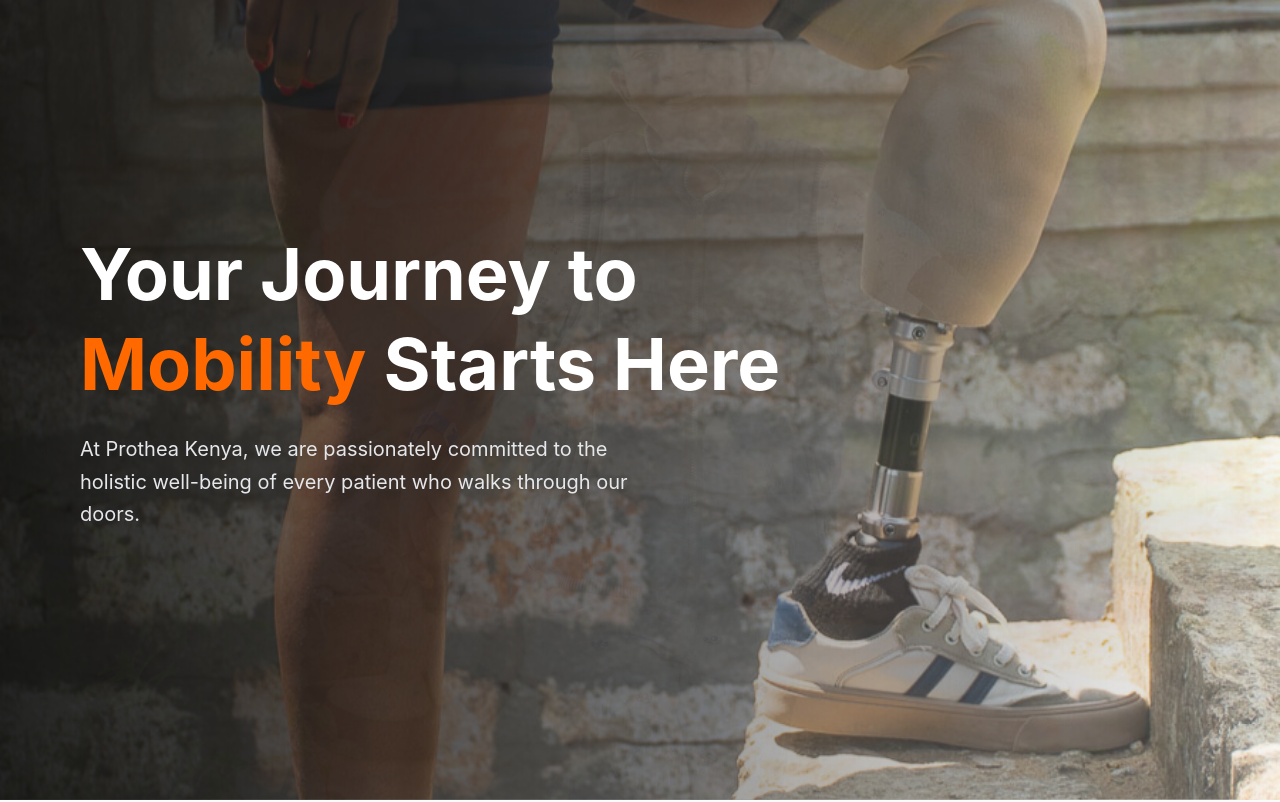
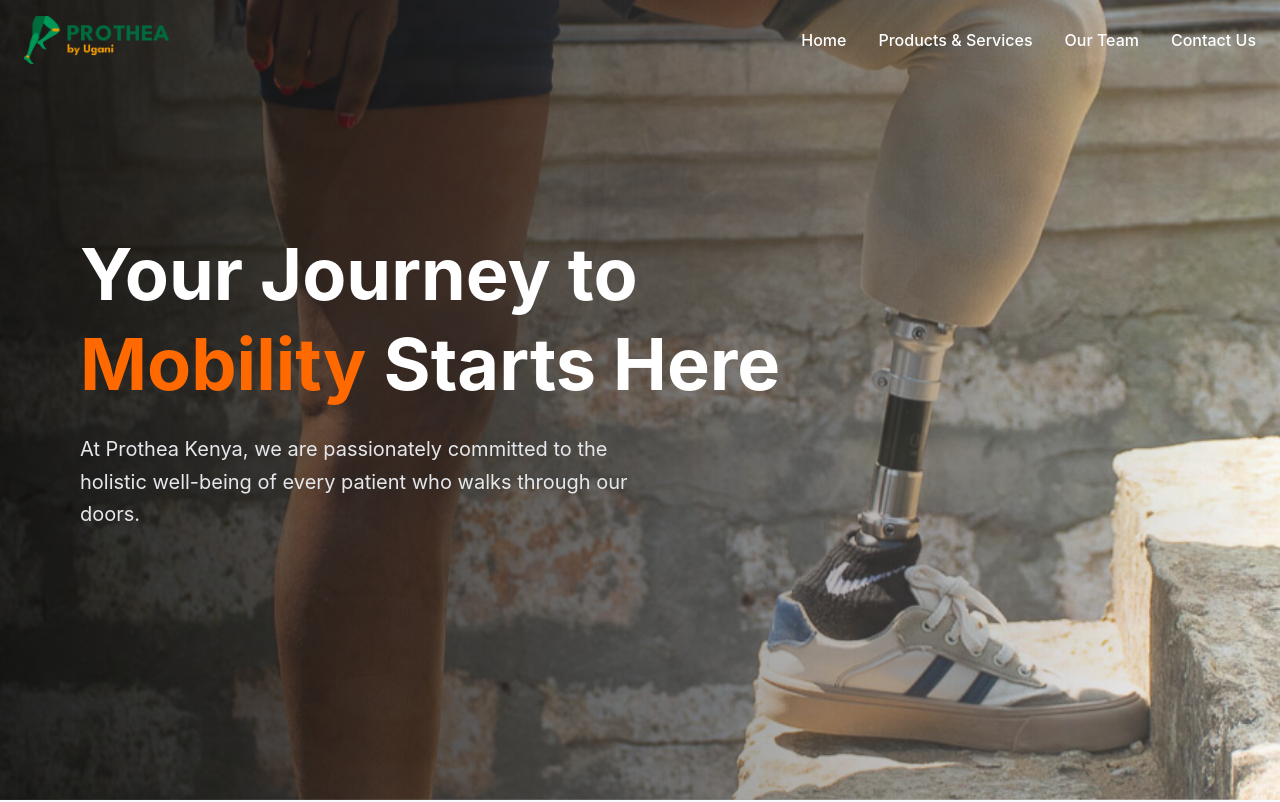
Before and after one commit to ronnybradlie-pixel/Prothea, a React (Vite) app: page / in a window 1280 px wide. Shown: the top 802 px of the page. Built offline with nearby package versions, Linux system fonts and the light colour scheme.

Commit message:
set up and add footer and the navbar on all pages and connecting them together

```diff
--- a/src/App.jsx
+++ b/src/App.jsx
@@ -1,16 +1,124 @@
 import { useState, useEffect } from 'react'
-import { BrowserRouter, Routes, Route, } from 'react-router-dom'
+import { BrowserRouter, Routes, Route,Navigate, Link, useLocation } from 'react-router-dom'
 import LandingPage from './Components/Landing'
+import Products from './Components/Products'
+import logo from './assets/Prothea logo.png';
 import './App.css'
+
+const Footer = () => {
+  return (
+    <footer className="bg-gray-900 text-white py-12 px-6 lg:px-24">
+      <div className="max-w-7xl mx-auto grid grid-cols-1 md:grid-cols-4 gap-12">
+
+        {/* Column 1: Brand */}
+        <div>
+          <div className="text-xl font-bold text-orange-500 mb-4">
+            PROTHEA<span className="text-white font-light text-sm ml-1">KENYA</span>
+          </div>
+          <p className="text-gray-400 text-sm leading-relaxed">
+            Restoring mobility, independence, and dignity through advanced 3D-printed prosthetic solutions in Nairobi.
+          </p>
+        </div>
+
+        {/* Column 2: Links */}
+        <div>
+          <h4 className="text-lg font-bold mb-6">Quick Links</h4>
+          <ul className="space-y-4 text-gray-400 text-sm">
+            <li><Link to="/" className="hover:text-orange-500 transition">Home</Link></li>
+            <li><Link to="/products" className="hover:text-orange-500 transition">Products & Services</Link></li>
+            <li><Link to="/ourteam" className="hover:text-orange-500 transition">Our Team</Link></li>
+            <li><Link to="/contact" className="hover:text-orange-500 transition">Contact Us</Link></li>
+          </ul>
+        </div>
+
+        {/* Column 3: Contact */}
+        <div>
+          <h4 className="text-lg font-bold mb-6">Contact Us</h4>
+          <ul className="space-y-4 text-gray-400 text-sm">
+            <li>📍 Kindaruma rd,Nairobi Kenya</li>
+            <li>📞 +254 700 345 822</li>
+            <li>✉️ info@prothea.co.ke</li>
+          </ul>
+        </div>
+
+        {/* Column 4: Partnership */}
+        <div>
+          <h4 className="text-lg font-bold mb-6">Partnered With</h4>
+          <p className="text-gray-400 text-sm">
+            A proud subsidiary of <strong>Ugani Prosthetics Technology</strong>.
+          </p>
+        </div>
+      </div>
+
+      <div className="max-w-7xl mx-auto border-t border-white mt-12 pt-8 text-center text-white text-xs">
+        <p>&copy; {new Date().getFullYear()} Prothea Kenya. All rights reserved.</p>
+      </div>
+    </footer>
+  );
+};
+
+// --- YOUR ORIGINAL NAVBARWRAPPER (UNCHANGED) ---
+const NavbarWrapper = () => {
+  const [isScrolled, setIsScrolled] = useState(false);
+  const location = useLocation();
+  const isHomePage = location.pathname === "/";
+
+  useEffect(() => {
+    const handleScroll = () => setIsScrolled(window.scrollY > 50);
+    window.addEventListener('scroll', handleScroll);
+    return () => window.removeEventListener('scroll', handleScroll);
+  }, []);
+
+  const navBg = (isHomePage && !isScrolled) ? 'bg-transparent' : 'bg-white shadow-lg py-2';
+  const textColor = (isHomePage && !isScrolled) ? 'text-white' : 'text-gray-700';
+
+  return (
+    <nav className={`fixed w-full z-50 transition-all duration-500 px-6 py-4 ${navBg}`}>
+      <div className="max-w-7xl mx-auto flex justify-between items-center">
+        <div className="flex items-center gap-3">
+          <img src={logo} alt="prothea logo" className="h-12 w-auto object-contain" />
+        </div>
+
+        <ul className={`hidden md:flex gap-8 font-medium items-center ${textColor}`}>
+          <li className="hover:text-orange-500 cursor-pointer transition">
+            <Link to="/">Home</Link>
+          </li>
+          <li className="hover:text-orange-500 cursor-pointer transition">
+            <Link to="/products">Products & Services</Link>
+          </li>
+          <li className="hover:text-orange-500 cursor-pointer transition">
+            <Link to="/ourteam">Our Team</Link>
+          </li>
+          <li className="hover:text-orange-500 cursor-pointer transition">
+            <Link to="/contact">Contact Us</Link>
+          </li>
+        </ul>
+      </div>
+    </nav>
+  );
+};
 
 function App() {
   return (
     <BrowserRouter>
-      <Routes>
-        <Route path="/" element={<LandingPage />} />
-      </Routes>
+      {/* Container to ensure footer stays at bottom */}
+      <div className="min-h-screen flex flex-col">
+        <NavbarWrapper />
+
+        <div className="flex-grow">
+          <Routes>
+            <Route path="/" element={<LandingPage />} />
+            {/* <Route path="/ourteam" element={<OurTeampage />} /> */}
+            <Route path="/products" element={<Products />} />
+            {/* <Route path="/contact" element={<ContactPage />} /> */}
+            <Route path="*" element={<Navigate to="/" />} />
+          </Routes>
+        </div>
+
+        <Footer />
+      </div>
     </BrowserRouter>
-  )
+  );
 }
 
-export default App
+export default App;
--- /dev/null
+++ b/src/Components/Products.jsx
@@ -0,0 +1,69 @@
+// import React from 'react';
+// import HC from '../assets/HC.jpg';
+// import UNDERKNEE from '../assets/UNDERKNEE.jpg';
+// import fd from '../assets/fd.png';
+// import many from '../assets/many.png';
+
+// const ProductsPage = () => {
+//   const products = [
+//     {
+//         title: "Custom Prosthetic Devices",
+//         description: "We can make a wide range of prosthetic devices, from below-knee to above-knee prosthetics, as well as upper limb prosthetics. Our 3D technology allows us to create custom devices tailored to each patient's unique needs.",
+//         image:many,
+
+//     },
+//     {
+//       title: "Highest Comfort",
+//       description: "The Prothea devices are custom-made using 3D technology by trained professionals. This gives a perfect fit and ensures the highest comfort level for our patients.",
+//       image: HC,
+//     },
+//     {
+//       title: "Fastest Delivery",
+//       description: "Thanks to the use of 3D technology, devices can be designed and manufactured at light speed. In many cases, the patient can get fitted within 24h!",
+//       image: fd,
+//     },
+//     {
+//       title: "Highest Quality",
+//       description: "Our devices have gone through rigorous testing, showing they can handle millions of cycles. Every device goes through quality control before being fitted on a patient.",
+//       image: UNDERKNEE
+//     }
+//   ];
+
+//   return (
+//     <section className="bg-gray-50 py-16 px-6 lg:px-24">
+//       <div className="max-w-7xl mx-auto">
+//         <div className="text-center mb-16">
+//           <h2 className="text-3xl md:text-4xl font-bold text-gray-900 mb-4">
+//             Some of the Devices we can make
+//           </h2>
+//           <div className="w-24 h-1 bg-orange mx-auto rounded-full"></div>
+//         </div>
+
+//         <div className="grid grid-cols-1 md:grid-cols-3 gap-10">
+//           {products.map((item, index) => (
+//             <div key={index} className="bg-white rounded-2xl overflow-hidden shadow-lg hover:shadow-2xl transition-shadow duration-300">
+//               <div className="h-64 overflow-hidden">
+//                 <img
+//                   src={item.image}
+//                   alt={item.title}
+//                   className="w-full h-full object-cover hover:scale-105 transition-transform duration-500"
+//                 />
+//               </div>
+//               <div className="p-8">
+//                 <div className="flex items-center gap-3 mb-4">
+//                   {item.icon}
+//                   <h3 className="text-xl font-bold text-gray-800">{item.title}</h3>
+//                 </div>
+//                 <p className="text-gray-600 leading-relaxed">
+//                   {item.description}
+//                 </p>
+//               </div>
+//             </div>
+//           ))}
+//         </div>
+//       </div>
+//     </section>
+//   );
+// };
+
+// export default ProductsPage;
```
Also changed, not shown: src/Components/Contact.jsx (added), src/Components/Team.jsx (added).
